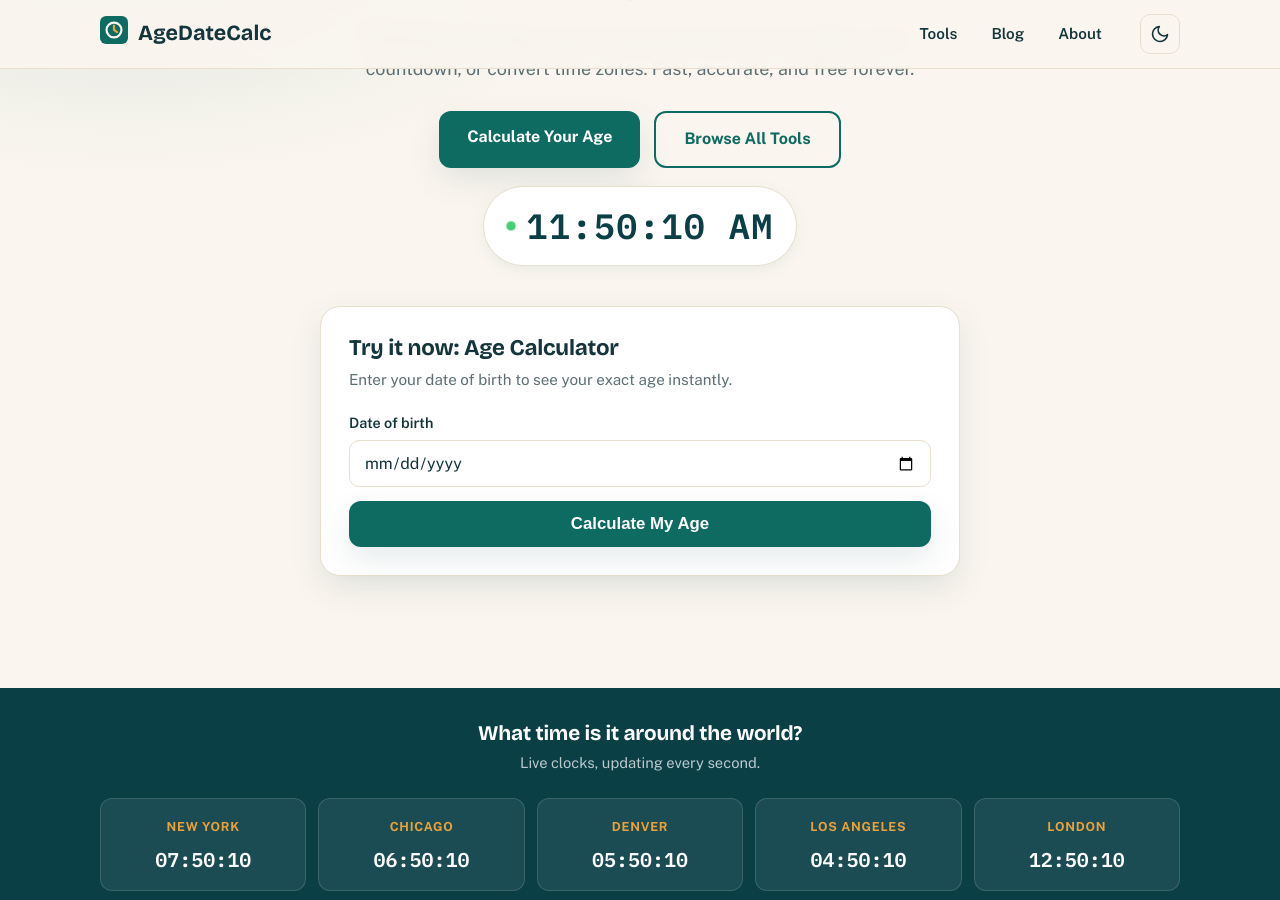
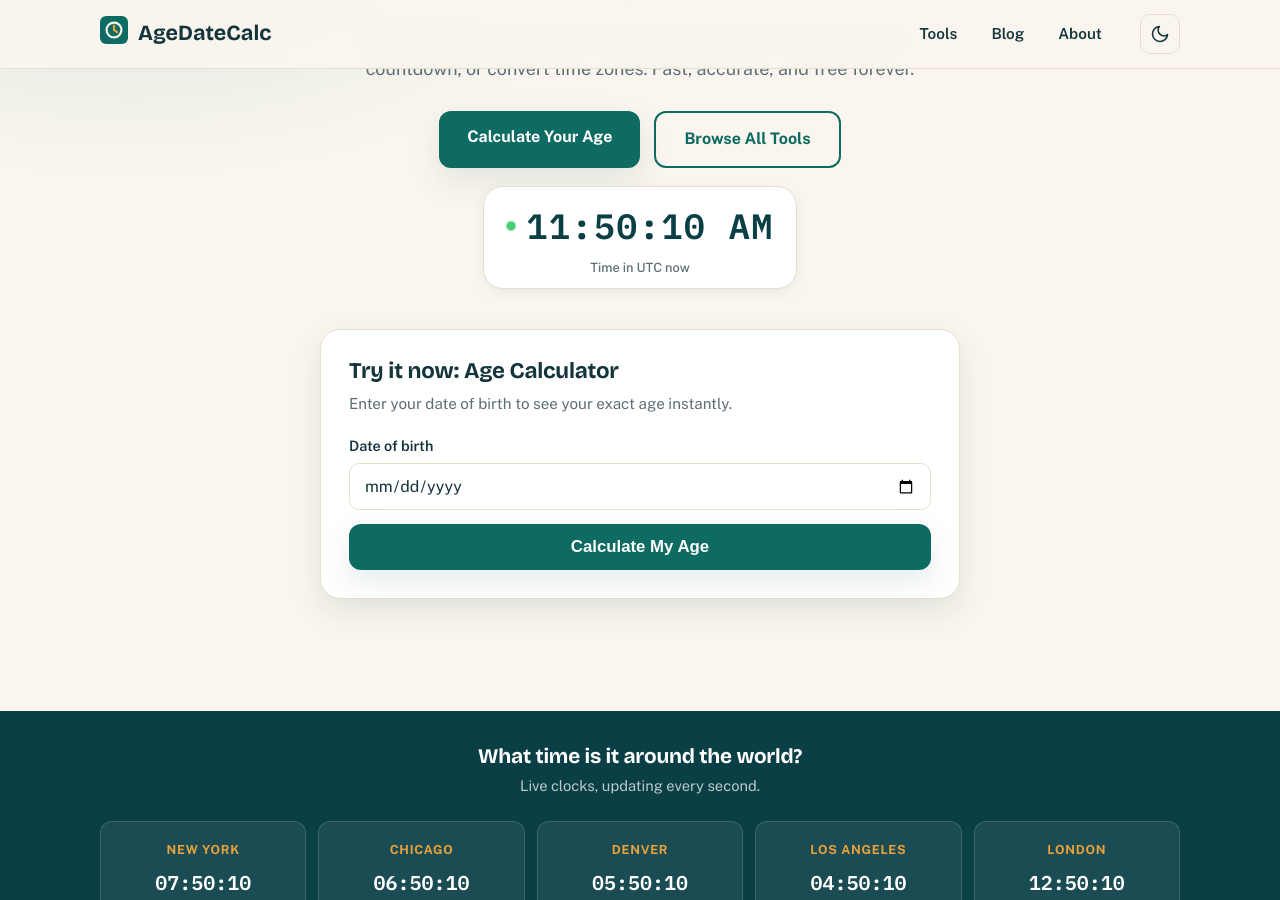
Before and after one commit to zaidmeo09-dhangal/agedatecalc, a Jekyll site: the page built from index.md, in a window 1280 px wide and 900 px high, scrolled down 307 px. Built offline with Jekyll 4.4.1, drawn with Linux system fonts in a browser that asks for light colours.

Commit message:
Hero clock shows detected city name: Time in X now

```diff
--- a/index.md
+++ b/index.md
@@ -21,9 +21,9 @@ schema: |
       <a class="btn btn-primary" href="{{ '/age-calculator/' | relative_url }}">Calculate Your Age</a>
       <a class="btn btn-outline" href="#tools">Browse All Tools</a>
     </div>
-    <div class="live-clock-wrap" title="Your local time, ticking live">
-      <span class="live-dot"></span>
-      <span class="live-clock" id="hero-clock">--:--:--</span>
+    <div class="live-clock-wrap" title="Your local time, ticking live" style="flex-direction:column;gap:2px;border-radius:20px">
+      <span style="display:inline-flex;align-items:center;gap:10px"><span class="live-dot"></span><span class="live-clock" id="hero-clock">--:--:--</span></span>
+      <span id="hero-tz-label" style="font-size:.8rem;color:var(--muted);font-weight:500"></span>
     </div>
     <script>
     (function(){
@@ -32,6 +32,12 @@ schema: |
         if(!el) return;
         el.textContent = new Date().toLocaleTimeString('en-US',{hour:'2-digit',minute:'2-digit',second:'2-digit'});
       }
+      try{
+        var tz = Intl.DateTimeFormat().resolvedOptions().timeZone || '';
+        var city = tz.split('/').pop().replace(/_/g, ' ');
+        var lbl = document.getElementById('hero-tz-label');
+        if(lbl && city) lbl.textContent = 'Time in ' + city + ' now';
+      }catch(e){}
       tick(); setInterval(tick, 1000);
     })();
     </script>
```
